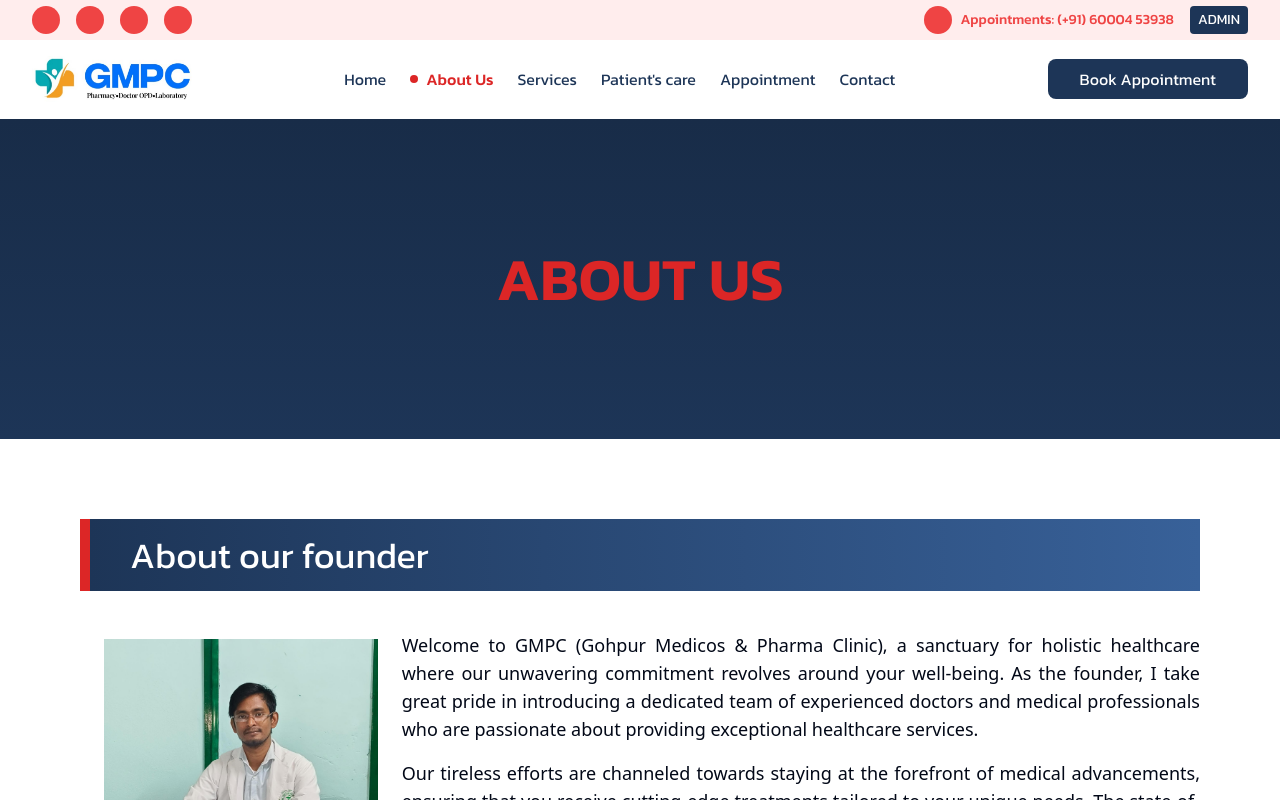
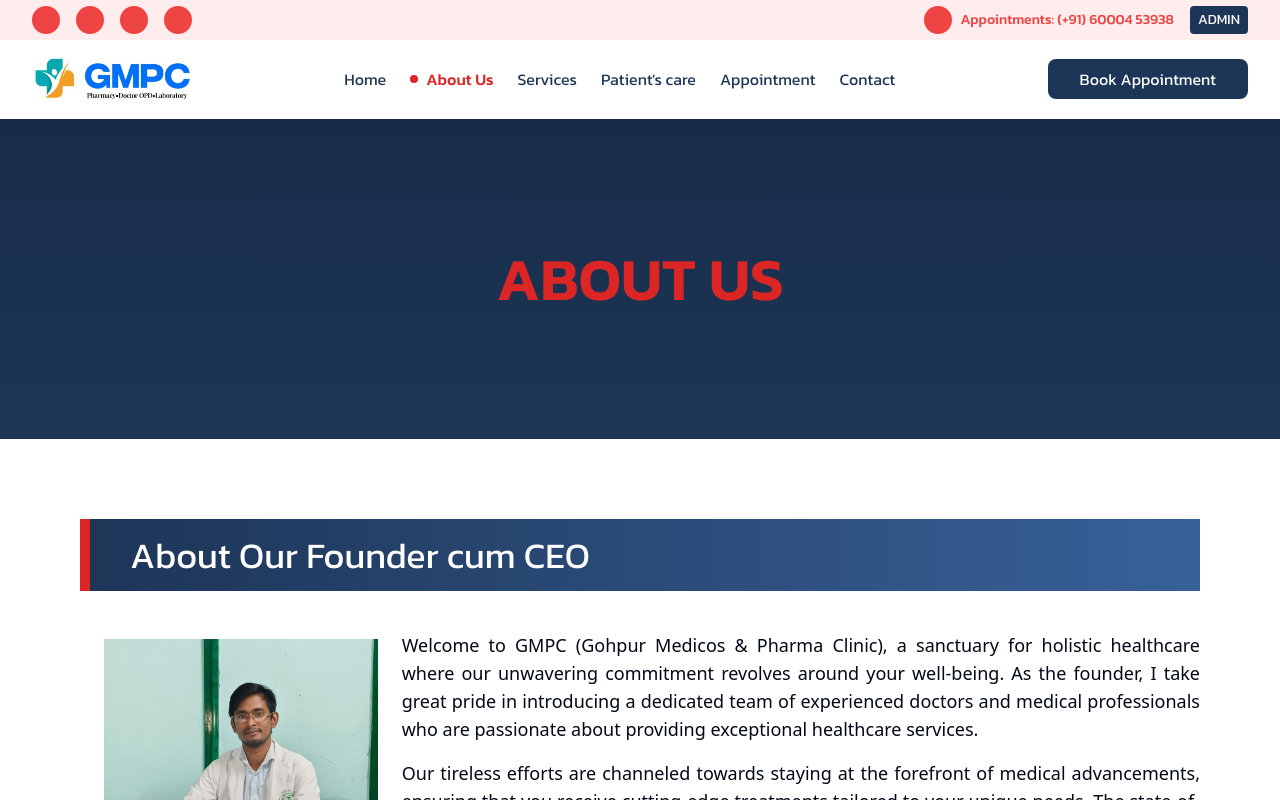
Before and after one commit to rajkumar23411/gmpc, a React (Vite) app: page /about in a window 1280 px wide. Built offline with nearby package versions, Linux system fonts and the light colour scheme; no server answers; sample sign-in values are in the browser's storage; some icons are missing; what tailwindcss-animated would draw is missing.

Commit message:
updating ui

```diff
--- a/src/_root/pages/AboutUs.tsx
+++ b/src/_root/pages/AboutUs.tsx
@@ -49,7 +49,7 @@ const AboutUs = () => {
             <PageHeading heading="About us" />
             <div className="p-5 md:p-15 lg:p-20 w-full flex flex-col gap-20 md:gap-16">
                 <div className="w-full">
-                    <TopicHeading heading="About our founder" />
+                    <TopicHeading heading="About Our Founder cum CEO" />
                     <div className="flex flex-col mt-10">
                         <div className="first-para flex flex-col md:flex-row md:items-start items-center">
                             <div className="w-max md:px-6">
```
